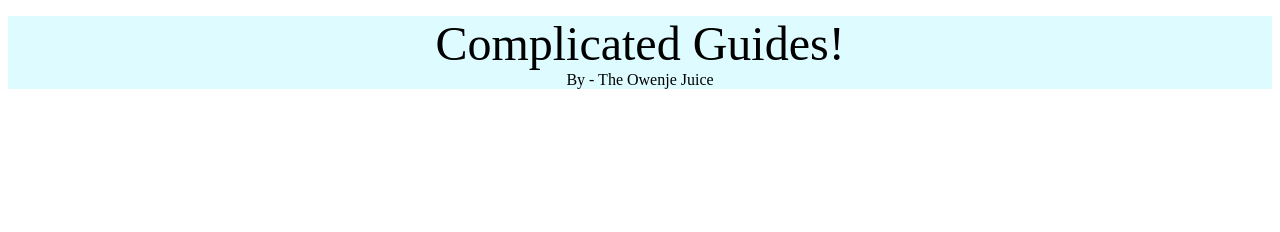
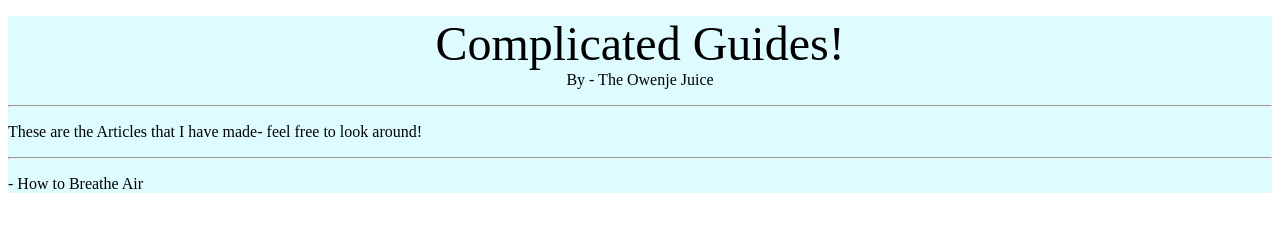
Before and after one commit to Complicated-Guides/Complicated-Guides.github.io, a plain HTML site: page index.html in a window 1280 px wide. Drawn offline with Linux system fonts and the light colour scheme.

Commit message:
Update index.html

```diff
--- a/index.html
+++ b/index.html
@@ -13,6 +13,14 @@
           </font>
         </p>
       </center>
+      <hr>
+      <p>
+        These are the Articles that I have made- feel free to look around!
+      </p>
+      <hr>
+      <p>
+        - <a src="/Breathe">How to Breathe Air</a> <br>
+      </p>
     </div>
   </body>
 </html>
```
